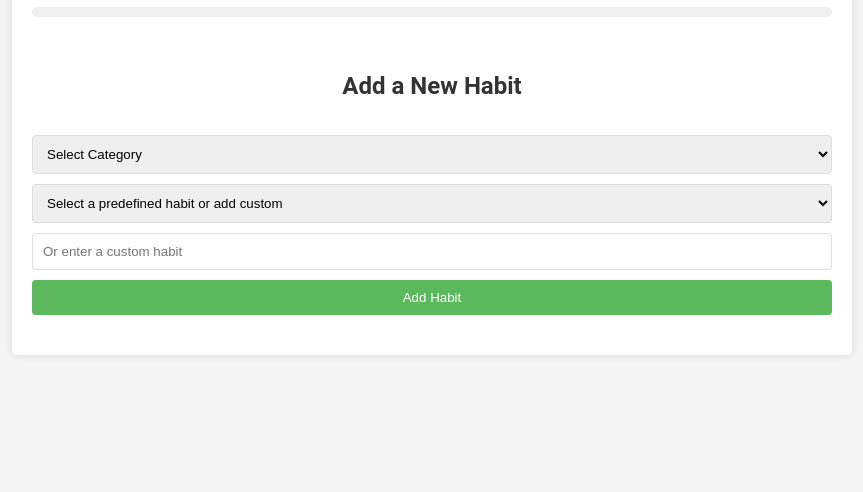
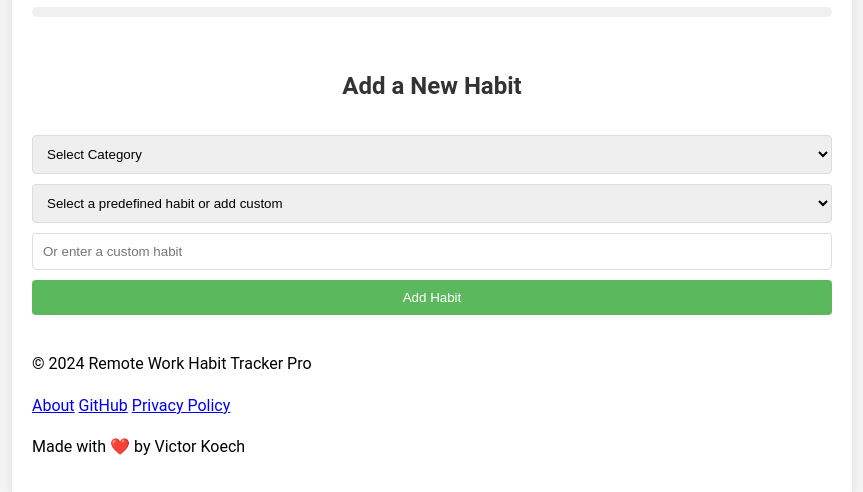
Before and after one commit to Vick606/habit-tracker, a plain HTML site: page index.html in a window 1280 px wide. Shown: the part 127-619 px from the top of the page, without its empty margins (208-1071 px from the left). Drawn offline with Linux system fonts and the light colour scheme.

Commit message:
Added the project footer

```diff
--- a/index.html
+++ b/index.html
@@ -31,6 +31,15 @@
             <button id="add-habit">Add Habit</button>
         </div>
         <div id="habits-list"></div>
+        <footer id="app-footer">
+            <p>&copy; 2024 Remote Work Habit Tracker Pro</p>
+            <nav>
+                <a href="#" id="about-link">About</a>
+                <a href="https://github.com/yourusername/remote-work-habit-tracker" target="_blank">GitHub</a>
+                <a href="#" id="privacy-link">Privacy Policy</a>
+            </nav>
+            <p>Made with ❤️ by Victor Koech</p>
+        </footer>
     </div>
     <script src="app.js"></script>
 </body>
```
